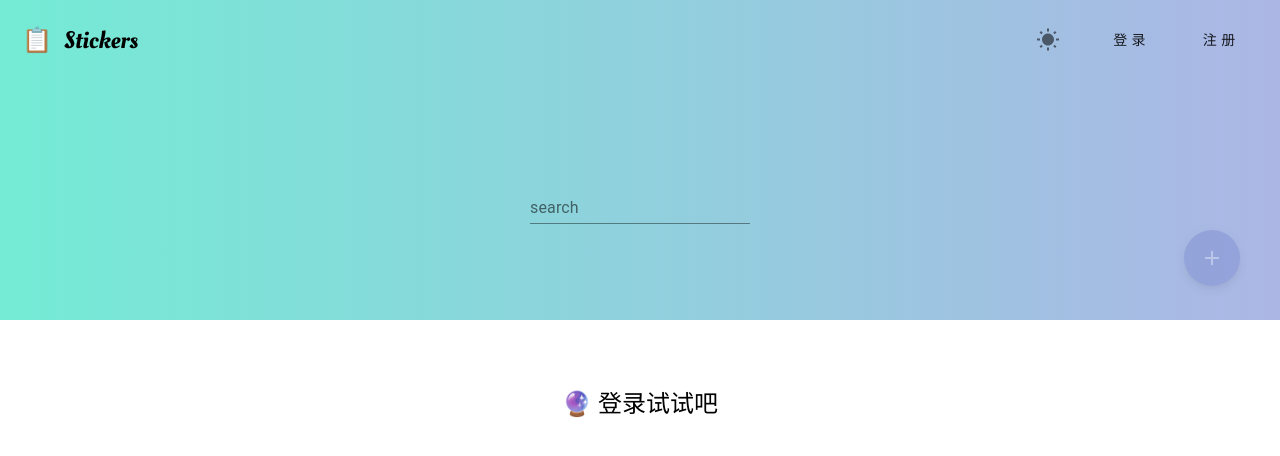
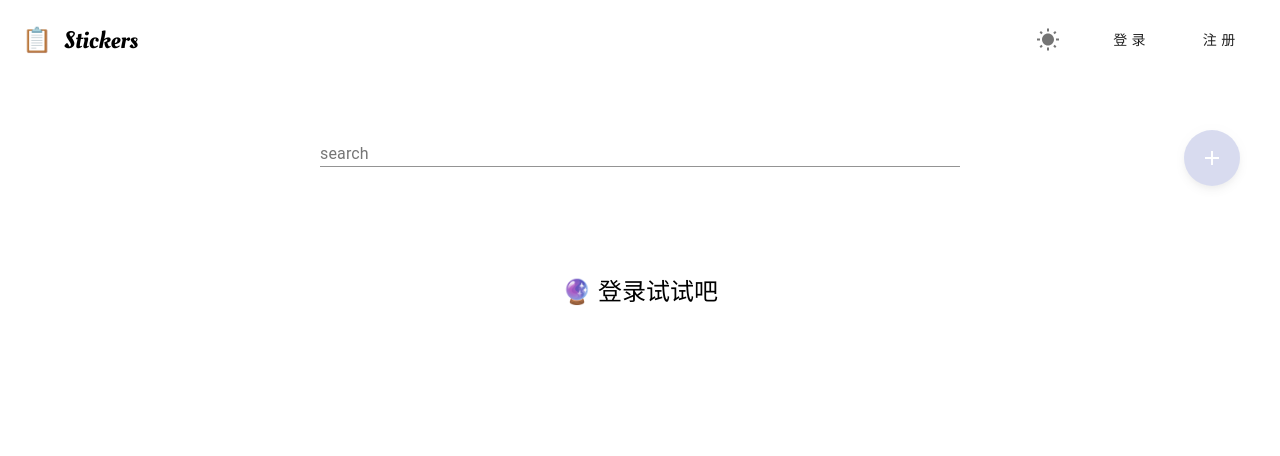
Before and after one commit to Yingnan-Liu/Stickers-fullstack, a React (Create React App) app: page / in a window 1280 px wide. Shown: the top 456 px of the page. Built offline with nearby package versions, Linux system fonts and the light colour scheme.

Commit message:
dark mode

```diff
--- a/src/App.js
+++ b/src/App.js
@@ -1,14 +1,19 @@
-import React from "react";
+import React,{createContext,useState} from "react";
 import { Route, Routes } from "react-router-dom";
 import Home from "./pages/Home/Home";
 import SignIn from "./pages/SignIn/SignIn";
 import SignUp from "./pages/SignUp/SignUp";
 import { AuthProvider } from "./context";
-
-
+export const ThemeContext = createContext()
 
 function App() {
+  const [theme,setTheme]=useState("light")
+  const toggleTheme=()=>{
+    setTheme(theme==="light"?"dark":"light")
+  }
+
   return (
+    <ThemeContext.Provider value={{theme,toggleTheme}}>
     <div className="App">
       <AuthProvider>
         <Routes>
@@ -18,6 +23,7 @@ function App() {
         </Routes>
       </AuthProvider>
     </div>
+    </ThemeContext.Provider>
   );
 }
 
--- a/src/components/Sticker/Sticker.js
+++ b/src/components/Sticker/Sticker.js
@@ -1,4 +1,4 @@
-import React, { useState, useEffect } from "react";
+import React, { useState, useEffect,useContext } from "react";
 import { IconButton, Chip, Typography, TextField ,Snackbar} from "@material-ui/core";
 import dayjs from "dayjs";
 import EditIcon from "@material-ui/icons/Edit";
@@ -6,7 +6,7 @@ import CloseIcon from "@material-ui/icons/Close";
 import { useAuthState,useAuthDispatch } from "../../context";
 import AssignmentTurnedInIcon from "@material-ui/icons/AssignmentTurnedIn";
 import { updateNote } from "../../service/notes";
-
+import { ThemeContext } from "../../App";
 import "./style.scss";
 
 const Sticker = ({ note, handleDelete }) => {
@@ -16,6 +16,7 @@ const Sticker = ({ note, handleDelete }) => {
   const [isEdit, setIsEdit] = useState(false);
   const [open,setOpen]=useState(false)
   const [inputText,setInputText] =useState(note.text || "")
+  const {theme} = useContext(ThemeContext)
 
   //note信息 id,time,text
   const [noteInfo, setNoteInfo] = useState({
@@ -78,7 +79,7 @@ const Sticker = ({ note, handleDelete }) => {
           </IconButton>
         }
       />
-      <div className="paper">
+      <div className={theme==="dark"?"paper-dark":"paper"} >
         <div className="paper-header">
           <IconButton aria-label="delete" onClick={handleNoteDelete}>
             <CloseIcon />
--- a/src/components/Sticker/style.scss
+++ b/src/components/Sticker/style.scss
@@ -19,6 +19,7 @@
            justify-content: center;
            align-items: center;
            padding:0.5rem;
+           white-space: pre-line;
            .text-area{
                width: 95%;
            }
@@ -33,4 +34,20 @@
             box-shadow: 0px 10px 20px rgba(0, 0, 0, 0.19), 0px 6px 6px rgba(0, 0, 0, 0.24);
         }
     }
+    .paper-dark{
+        @extend .paper;
+        background-color: rgb(68, 68, 68);
+        .paper-header{
+            background-color:#8039f1;
+        }
+        .paper-footer{
+            .time-staple{
+                background-color: #8039f1;
+                color:aliceblue
+            }
+            button{
+                color:#8039f1
+            }
+        }
+    }
 }
--- a/src/components/StickerList/StickerList.js
+++ b/src/components/StickerList/StickerList.js
@@ -1,6 +1,6 @@
 import React, { useState, useEffect } from "react";
 import Sticker from "../Sticker/Sticker";
-import {Fab,Snackbar,IconButton} from "@material-ui/core";
+import {Fab} from "@material-ui/core";
 import AddIcon from "@material-ui/icons/Add";
 
 import { deleteNote, getAllNote, saveNote } from "../../service/notes";
@@ -9,7 +9,7 @@ import AddNoteDialog from "../AddNoteDialog.js/AddNoteDialog";
 import "./style.scss";
 
 const Stickerlist = () => {
-  const { username, token,errorMessage } = useAuthState();
+  const { username, token } = useAuthState();
   const [dataList, setDataList] = useState([]);
   const [open, setOpen] = useState(false);
   const dispatch = useAuthDispatch();
@@ -42,7 +42,8 @@ const Stickerlist = () => {
     setOpen(true);
   };
   const handleAddNote = async (curr_text) => {
-    const response = await saveNote({ text: curr_text }, token);
+    try{
+      const response = await saveNote({ text: curr_text }, token);
     console.log("save note返回:", response.data);
     setDataList([
       ...dataList,
@@ -50,6 +51,9 @@ const Stickerlist = () => {
         ...response.data,
       },
     ]);
+    }catch(error){
+      dispatch({type:"MESSAGE",error:error.response.data.message})
+    }
     setOpen(false);
   };
   const handleClose = () => {
--- a/src/components/StickerList/style.scss
+++ b/src/components/StickerList/style.scss
@@ -3,7 +3,7 @@ $resize-width:1000px;
 .add-note-btn{
     position:absolute;
     right:40px;
-    top:230px;
+    top:130px;
     opacity: 0.2;
     transition: opacity 0.5s ease;
 }
--- a/src/context/reducer.js
+++ b/src/context/reducer.js
@@ -10,6 +10,7 @@ export const initialState = {
   token: "" || token,
   loading: false,
   errorMessage: null,
+  dark:false
 };
 
 export const AuthReducer = (initialState, action) => {
@@ -46,6 +47,11 @@ export const AuthReducer = (initialState, action) => {
         ...initialState,
         loading: true,
       };
+      case "DARK-MODE":
+        return {
+          ...initialState,
+          dark:action.darkmode
+        }
 
     default:
       throw new Error(`Unhandled action type: ${action.type}`);
--- a/src/index.scss
+++ b/src/index.scss
@@ -1,9 +1,9 @@
+
 body{
     height:100vh;
     padding: 0;
     margin:0;
     scroll-behavior: smooth;
-
     &::-webkit-scrollbar{
         width:8px;
     }
@@ -11,5 +11,10 @@ body{
         background: rgb(224, 223, 223); // 滑块颜色
         border-radius: 5px; // 滑块圆角
     }
+    transition: background-color ease 1s;
+    &.dark{
+        background-color: #333333;
+        color: #d6d6d6;
+    }
 
 }
--- a/src/pages/Home/Home.js
+++ b/src/pages/Home/Home.js
@@ -1,4 +1,4 @@
-import React, { useState,useEffect } from "react";
+import React, { useState,useEffect,useContext } from "react";
 import { IconButton, Button, TextField,Snackbar } from "@material-ui/core";
 import { Link as RouterLink } from "react-router-dom";
 import CloseIcon from "@material-ui/icons/Close";
@@ -6,16 +6,29 @@ import WbSunnyIcon from "@material-ui/icons/WbSunny";
 import Brightness4Icon from "@material-ui/icons/Brightness4";
 import StickerList from "../../components/StickerList/StickerList";
 import { useAuthDispatch, useAuthState, logout } from "../../context";
+import { ThemeContext } from "../../App";
 import "./style.scss";
 
 const Home = () => {
-  const [isDark, setDark] = useState(false);
   const { username,errorMessage } = useAuthState();
   const [open,setOpen]=useState(false)
   const dispatch = useAuthDispatch();
-  const handleTheme = () => {
-    setDark(!isDark);
-  };
+  const {theme,toggleTheme} = useContext(ThemeContext)
+  const body=document.body
+
+  const handleTheme=()=>{
+    toggleTheme()
+  }
+  useEffect(()=>{
+    console.log("theme",theme)
+    if(theme=="light"){
+      body.classList.remove("dark")
+    }else{
+      body.classList.add("dark")
+    }
+  },[theme])
+
+
   const handleLogout = () => {
     logout(dispatch);
   };
@@ -25,13 +38,18 @@ const Home = () => {
       setOpen(true)
     }
   },[errorMessage])
+
+  // useEffect(()=>{
+  //   dispatch({type:"DARK-MODE",darkmode:isDark})
+  // },[isDark])
+
   const handleClose=()=>{
     setOpen(false)
     dispatch({type:"MESSAGE",error:null})
   }
   return (
     <div className="page">
-      <div className="header">
+      <div className={theme==="dark" ? "header-dark":"header"}>
         <div className="top-bar">
           <div className="title">
             <span className="logo">📋</span>
@@ -40,7 +58,7 @@ const Home = () => {
           <ul className="btn-area">
             <li className="change-theme">
               <IconButton onClick={handleTheme}>
-                {isDark ? <Brightness4Icon /> : <WbSunnyIcon />}
+                {theme==="dark" ? <Brightness4Icon /> : <WbSunnyIcon />}
               </IconButton>
             </li>
             {username === "" ? (
@@ -67,7 +85,7 @@ const Home = () => {
           </ul>
         </div>
         <div className="search-area">
-          <TextField id="standard-basic" label="search" />
+          <TextField id="search-input" fullwidth label="search"  />
         </div>
       </div>
       <div className="sticker-list-area">
--- a/src/pages/Home/style.scss
+++ b/src/pages/Home/style.scss
@@ -1,18 +1,20 @@
 @import url('https://fonts.googleapis.com/css2?family=Oleo+Script&display=swap');
 
 .header{
-    background: linear-gradient(to right, #74ebd5, #acb6e5)
-    ;
+    // background: linear-gradient(to right, #74ebd5, #acb6e5);
+    // transition: background-color ease 1s;
     .top-bar {
         display: flex;
         height:5rem;
-        margin: 0 1rem 0 1rem;
+        // margin: 0 1rem 0 1rem;
         justify-content:space-between;
+
         .title{
             width:8rem;
             display: flex;
             justify-content: space-around;
             align-items: center;
+            margin-left:1rem;
             .logo,.titlename{
                 font-size:1.5rem;
                 font-family: 'Oleo Script', cursive;
@@ -20,17 +22,26 @@
         }
       .btn-area {
         list-style: none;
+        margin-right:1rem;
         li{
             display: inline-block;
-            margin:0 0.8rem 0 0.8rem
+            margin:0 0.8rem 0 0.8rem;
         }
+
       }
     }
     .search-area{
         display: flex;
         justify-content: center;
         align-items: center;
-        height:15rem;
+        height:8rem;
+        #search-input{
+            width:40rem;
+            height:1rem;
+
+            // border-radius: 1rem;
+            // background-color: antiquewhite;
+        }
     }
 }
 
@@ -39,3 +50,19 @@
     display:flex;
     justify-content: center;
 }
+
+
+ .header-dark{
+    @extend .header;
+    color:#8039f1;
+    // background: #512da8;
+    .top-bar{
+        background-color: rgb(47, 47, 47);
+        .MuiButton-label{
+            color:#8039f1;
+        }
+    }
+    #search-input{
+        color:aliceblue;
+    }
+}
--- a/src/service/notes.js
+++ b/src/service/notes.js
@@ -5,10 +5,16 @@ import axios from "axios";
 //axios发Auth
 const userApi=`${baseUrl}/api/notes`
 
+//将text中的\n换为《br/》
+
 //保存note
 export const saveNote=(data,token)=>{
     let bearerToken = setToken(token)
+    // let {text}=data
+    // let newText=text.replace('/\n/g','<br/>')
+    // data.text=newText
     console.log("token here:::",bearerToken)
+    console.log("newData",data)
     return axios.post(userApi,data,{
         headers:{
             "Authorization":bearerToken+""
```
